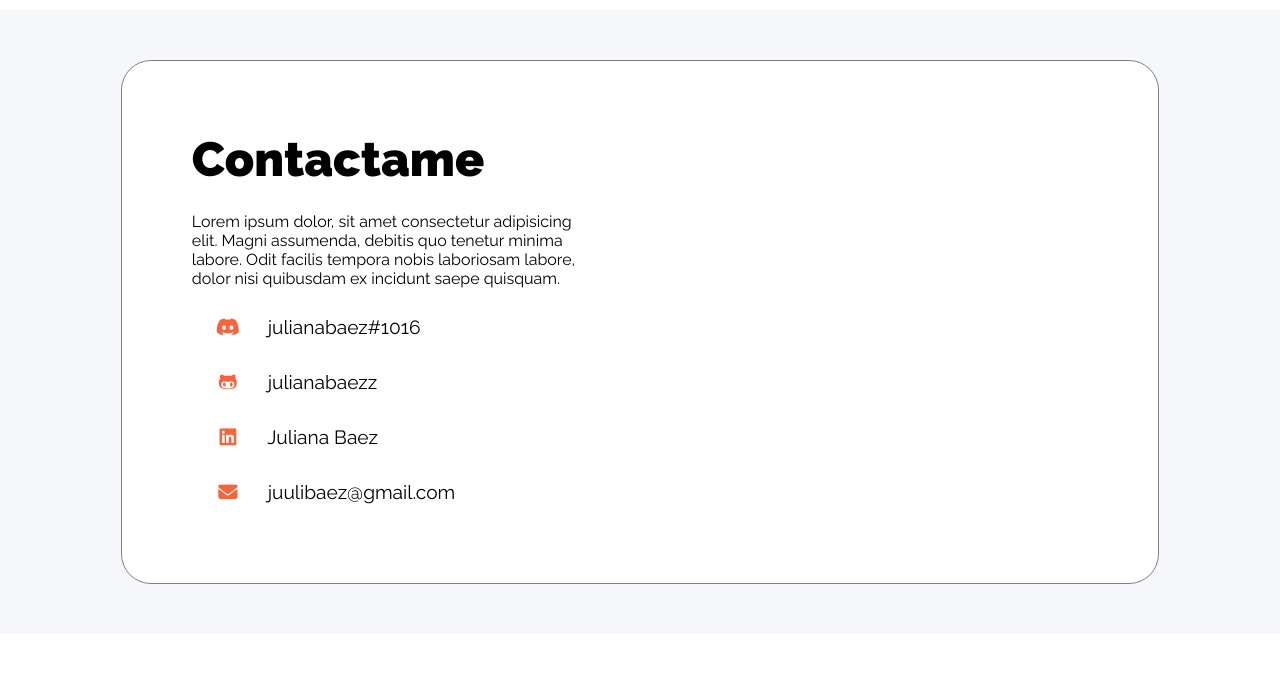
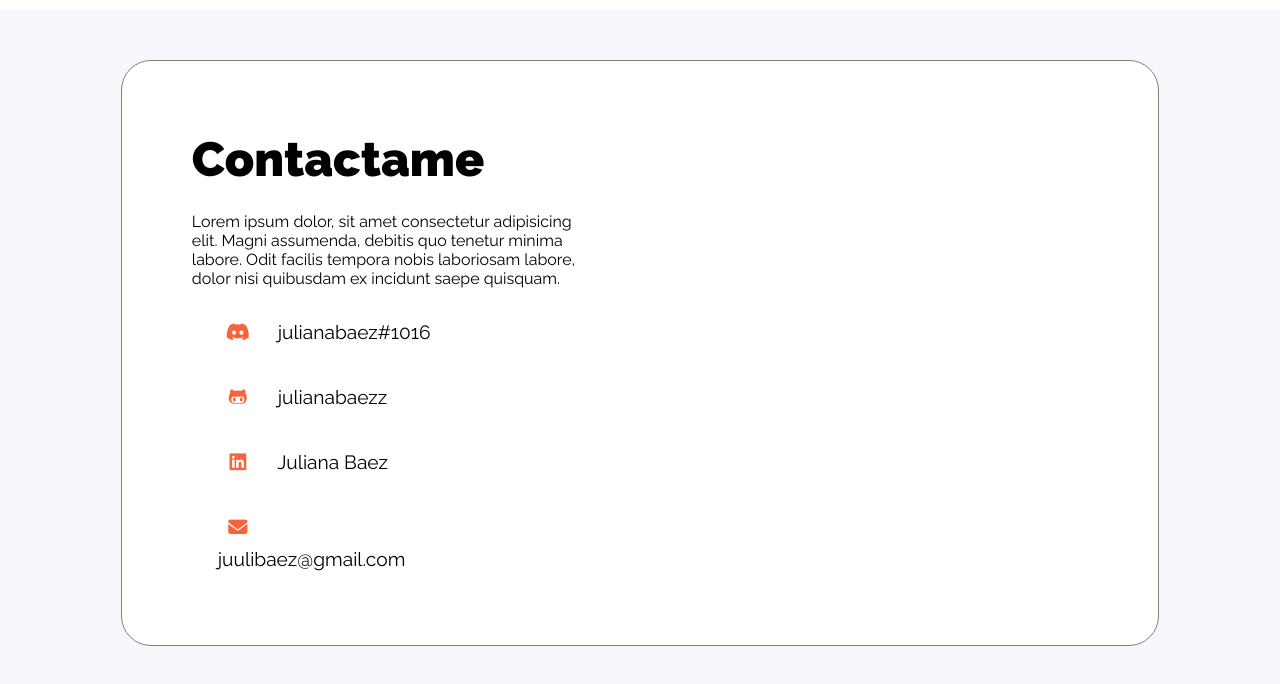
Before and after one commit to julianabaezz/portfolio-JB, a plain HTML site: page index.html in a window 1280 px wide. Shown: the part 3697-4381 px from the top of the page. Before the commit the page ends 4331 px from the top, so only its background shows below. Drawn offline with Linux system fonts and the light colour scheme; a web font is replaced by a local one.

Commit message:
arreglé detalles link-box

```diff
--- a/styles/contact.css
+++ b/styles/contact.css
@@ -19,9 +19,12 @@
     margin: 25px 0px 20px 0px;
 }
 .link-box {
-    /*border: 1px solid black;*/
+    border: transparent;
+    border-radius: 25px;
+    width: 60%;
     font-size: 1.2em;
     margin-top: 15px;
+    padding: 5px 5px 5px 10px;
     display: flex;
     flex-direction: row;
     justify-content: flex-start;
@@ -43,6 +46,9 @@
     color: white;
     transition: all 0.3s;
     }
+.link-box:active {
+    box-shadow: 0px 0px 2px 2px gray ;
+}
 .link-box:hover {
     color: #F7643B;
 }
```
